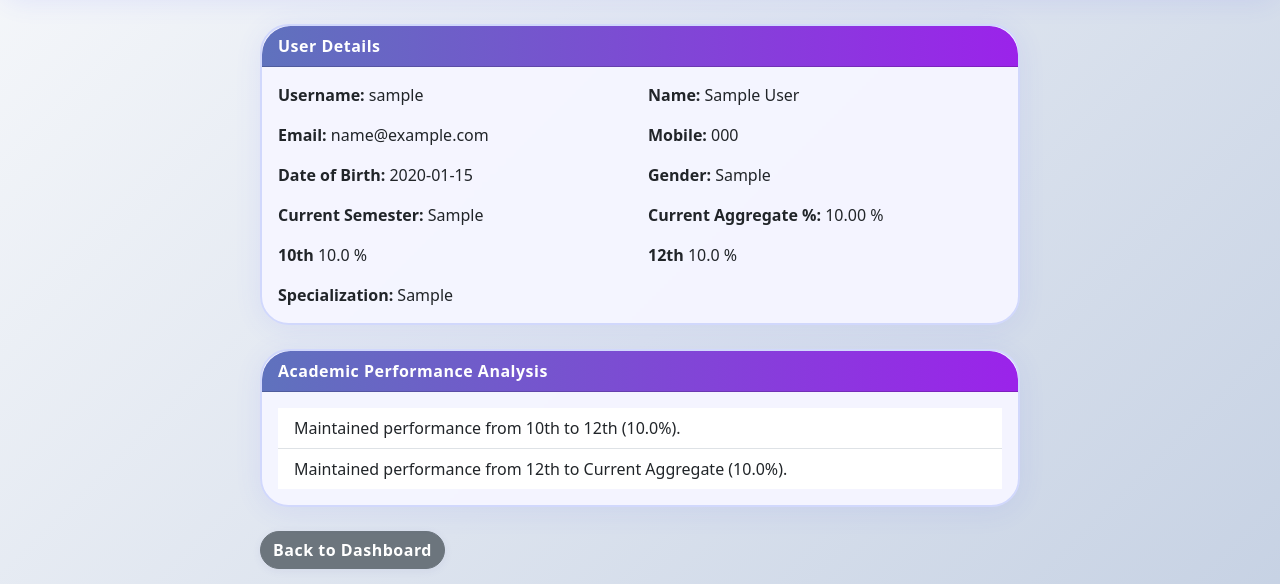
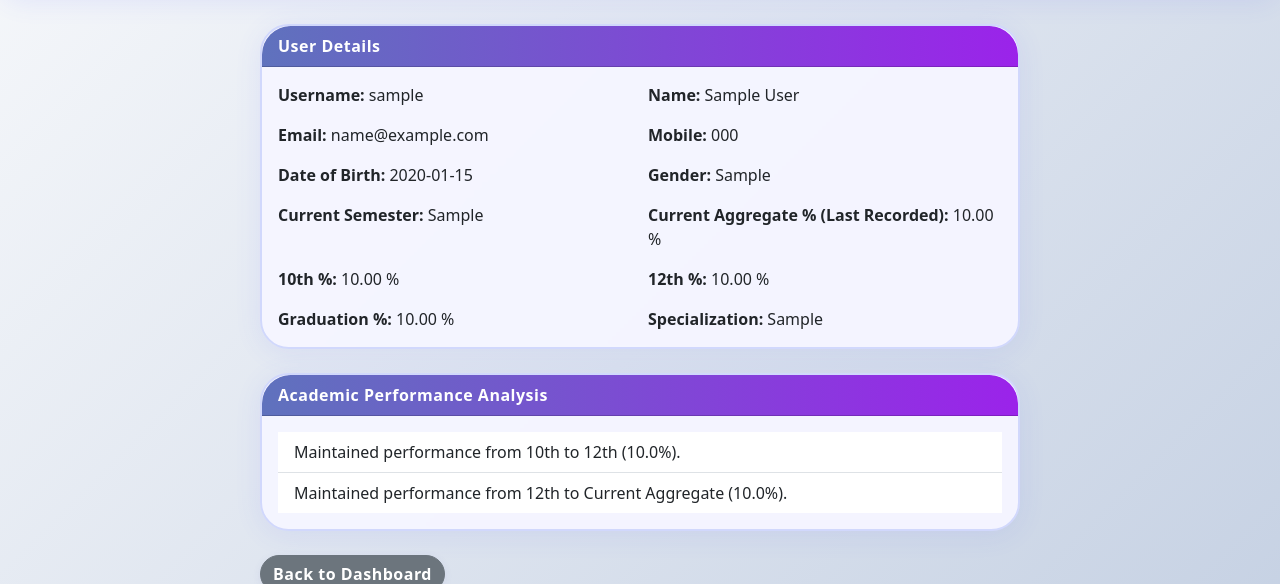
Before and after one commit to devarshiadi/usermanagementupdated, a FastAPI app: page /admin/user/1 in a window 1280 px wide. Shown: the part 56-640 px from the top of the page. Run offline with FastAPI, Linux system fonts and the light colour scheme; the visitor is signed in with stand-in values (Sample User, id 1); tables that the repository leaves empty hold one stand-in row (values such as "Sample post").

Commit message:
Add files via upload

```diff
--- a/main.py
+++ b/main.py
@@ -134,15 +134,24 @@ def user_form_post(request: Request,
 
     # Conditional logic for percentages and placement
     if current_semester == "Graduated":
-        details.graduation_percentage = graduation_percentage
+        if graduation_percentage is not None:
+            details.graduation_percentage = graduation_percentage
+        # else: details.graduation_percentage remains unchanged if no new value submitted
+
         details.placement_status = placement_status
         details.company_name = company_name if placement_status == "Placed" else None
-        details.current_aggregate_percentage = None # Nullify if graduated
+        # Do not nullify current_aggregate_percentage, preserve its history
+        # if current_aggregate_percentage is None and details.current_aggregate_percentage is not None:
+            # This means the field was hidden and submitted None, but we want to keep old value
+            # No action needed here, it will retain its old value if not explicitly set to None by form
     else: # Semesters 1-8
-        details.current_aggregate_percentage = current_aggregate_percentage
-        details.graduation_percentage = None # Nullify if not graduated
-        details.placement_status = None
-        details.company_name = None
+        if current_aggregate_percentage is not None:
+            details.current_aggregate_percentage = current_aggregate_percentage
+        # else: details.current_aggregate_percentage remains unchanged
+
+        # Do not nullify graduation_percentage, preserve its history
+        details.placement_status = None # Placement info is only for graduated
+        details.company_name = None   # Company info is only for graduated
 
     db.commit()
     request.session["success"] = msg
@@ -333,15 +342,21 @@ def admin_edit_user_post(request: Request, user_id: int,
 
     # Conditional logic for percentages and placement
     if current_semester == "Graduated":
-        details.graduation_percentage = graduation_percentage
+        if graduation_percentage is not None:
+            details.graduation_percentage = graduation_percentage
+        # else: details.graduation_percentage remains unchanged if no new value submitted
+
         details.placement_status = placement_status
         details.company_name = company_name if placement_status == "Placed" else None
-        details.current_aggregate_percentage = None # Nullify if graduated
+        # Do not nullify current_aggregate_percentage, preserve its history
     else: # Semesters 1-8
-        details.current_aggregate_percentage = current_aggregate_percentage
-        details.graduation_percentage = None # Nullify if not graduated
-        details.placement_status = None
-        details.company_name = None
+        if current_aggregate_percentage is not None:
+            details.current_aggregate_percentage = current_aggregate_percentage
+        # else: details.current_aggregate_percentage remains unchanged
+
+        # Do not nullify graduation_percentage, preserve its history
+        details.placement_status = None # Placement info is only for graduated
+        details.company_name = None   # Company info is only for graduated
 
     db.commit()
     request.session["success"] = msg
--- a/models.py
+++ b/models.py
@@ -24,7 +24,7 @@ class UserDetails(Base):
     tenth_percentage = Column(Float)
     twelfth_percentage = Column(Float)
     current_aggregate_percentage = Column(Float, nullable=True) # New field
-    graduation_percentage = Column(Float)
+    graduation_percentage = Column(Float, nullable=True)
     specialization = Column(String)
     placement_status = Column(String, nullable=True)
     company_name = Column(String, nullable=True)
--- a/templates/admin_dashboard.html
+++ b/templates/admin_dashboard.html
@@ -119,8 +119,11 @@
         </div>
     </div>
     <div class="row mt-3">
-        <div class="col-md-12">
+        <div class="col-md-6">
             <button type="submit" class="btn btn-primary w-100">Apply Filters / Search</button>
+        </div>
+        <div class="col-md-6">
+            <a href="/admin/dashboard" class="btn btn-secondary w-100">Clear Filters / Refresh</a>
         </div>
     </div>
 </form>
--- a/templates/admin_view.html
+++ b/templates/admin_view.html
@@ -13,15 +13,20 @@
                 <div class="col-md-6"><strong>Date of Birth:</strong> {{ details.dob }}</div>
                 <div class="col-md-6"><strong>Gender:</strong> {{ details.gender }}</div>
                 <div class="col-md-6"><strong>Current Semester:</strong> {{ details.current_semester }}</div>
-                {% if details.current_semester != 'Graduated' and details.current_aggregate_percentage is not none %}
-                <div class="col-md-6"><strong>Current Aggregate %:</strong> {{ "%.2f"|format(details.current_aggregate_percentage) }} %</div>
+
+                {% if details.current_aggregate_percentage is not none %}
+                <div class="col-md-6"><strong>Current Aggregate % (Last Recorded):</strong> {{ "%.2f"|format(details.current_aggregate_percentage) }} %</div>
                 {% endif %}
-                <div class="col-md-6"><strong>10th </strong> {{ details.tenth_percentage }} %</div>
-                <div class="col-md-6"><strong>12th </strong> {{ details.twelfth_percentage }} %</div>
-                {% if details.current_semester == 'Graduated' %}
-                <div class="col-md-6"><strong>Graduation %:</strong> {{ details.graduation_percentage if details.graduation_percentage is not none else 'N/A' }} %</div>
+
+                <div class="col-md-6"><strong>10th %:</strong> {{ "%.2f"|format(details.tenth_percentage) if details.tenth_percentage is not none else 'N/A' }} %</div>
+                <div class="col-md-6"><strong>12th %:</strong> {{ "%.2f"|format(details.twelfth_percentage) if details.twelfth_percentage is not none else 'N/A' }} %</div>
+
+                {% if details.graduation_percentage is not none %}
+                <div class="col-md-6"><strong>Graduation %:</strong> {{ "%.2f"|format(details.graduation_percentage) }} %</div>
                 {% endif %}
+
                 <div class="col-md-6"><strong>Specialization:</strong> {{ details.specialization or 'N/A' }}</div>
+
                 {% if details.current_semester == 'Graduated' %}
                 <div class="col-md-6"><strong>Placement Status:</strong> {{ details.placement_status or 'N/A' }}</div>
                     {% if details.placement_status == 'Placed' %}
```
Also changed, not shown: templates/admin_edit.html (+12 -5 lines), templates/user_form.html (+12 -5 lines).
